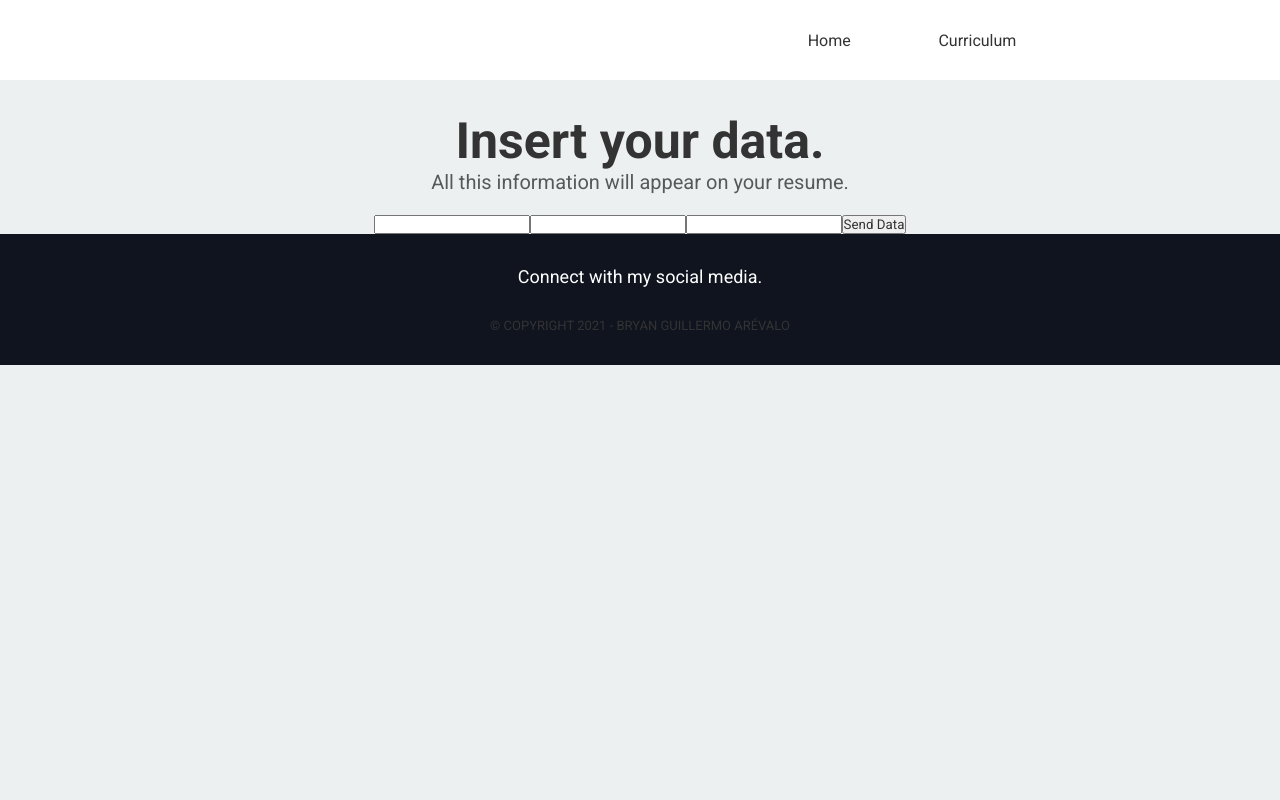
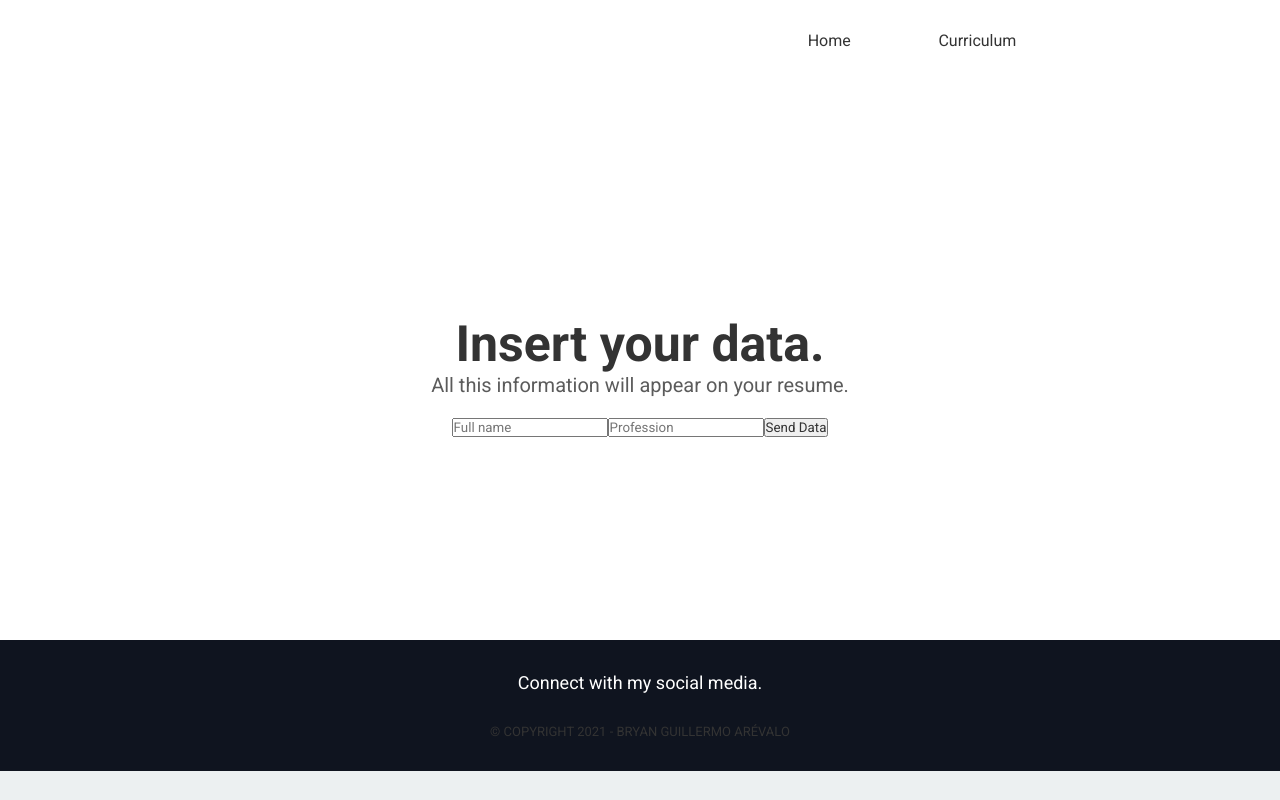
Before and after one commit to ripterdust/Curriculum.Io, a React (Create React App) app: page /app/0 in a window 1280 px wide. Built offline with nearby package versions, Linux system fonts and the light colour scheme; some icons are missing.

Commit message:
Agregando la información por parámetros de la URL con useHistory

```diff
--- a/src/components/AppComponents/CreateForm.js
+++ b/src/components/AppComponents/CreateForm.js
@@ -11,8 +11,7 @@ export const CreateForm = () => {
     const [data, setData] = useState({
         id: id,
         name: '',
-        lastName: '',
-        description: ''
+        profession: ''
     });
 
     // Change state
@@ -22,14 +21,31 @@ export const CreateForm = () => {
 
     // Send data
     const sendData = () => {
-        console.log(data)
+        let { id, name, profession} = data;
+        history.push(`/pdf/${id}/${name}/${profession}`)
     }
     return (
         <div>
-            <input type="text" name='name' onChange={handleInputs} />
-            <input type="text" name='lastName' onChange={handleInputs} />
-            <input type="text" name='description' onChange={handleInputs} />
-            <button onClick={sendData}>Send Data</button>
+            <div className="personalData">
+                {/* Name information */}
+                <input
+                type="text"
+                name='name'
+                onChange={handleInputs}
+                placeholder="Full name" />
+                {/* Profession */}
+                <input type="text"
+                name='profession'
+                onChange={handleInputs}
+                placeholder="Profession" />
+
+
+                {/* Send data information */}
+                <button onClick={sendData}>Send Data</button>
+            </div>
+            <div className="workInfo">
+
+            </div>
         </div>
     )
 }
--- a/src/main.css
+++ b/src/main.css
@@ -497,6 +497,8 @@ nav .content .dropdown:hover .dropdown-content {
   justify-content: center;
   align-items: center;
   flex-direction: column;
+  background-color: #fff;
+  height: 70vh;
 }
 .data .text {
   margin-top: 2em;
--- a/src/main.scss
+++ b/src/main.scss
@@ -588,6 +588,8 @@ nav {
     justify-content: center;
     align-items: center;
     flex-direction: column;
+    background-color: #fff;
+    height: 70vh;
     .text{
         margin-top: 2em;
         text-align: center;
```
Also changed, not shown: 1 other file (tests, documents, lock files or other folders).
